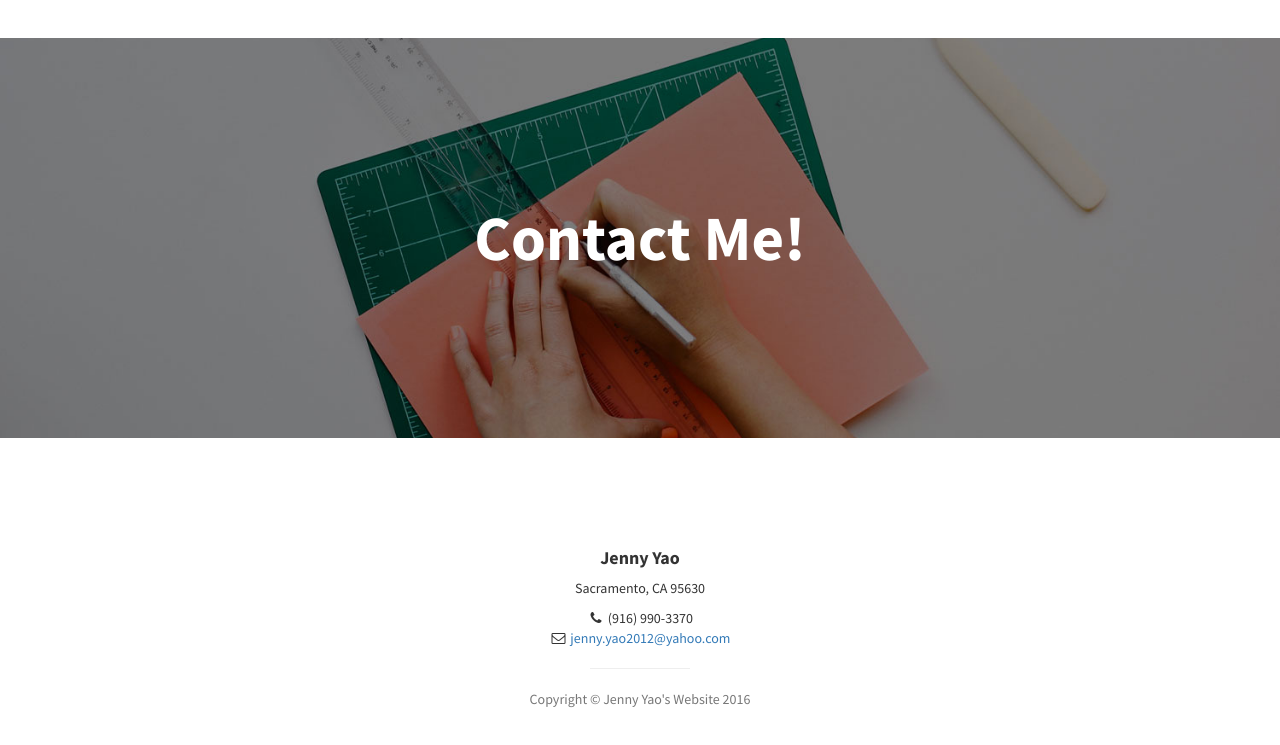
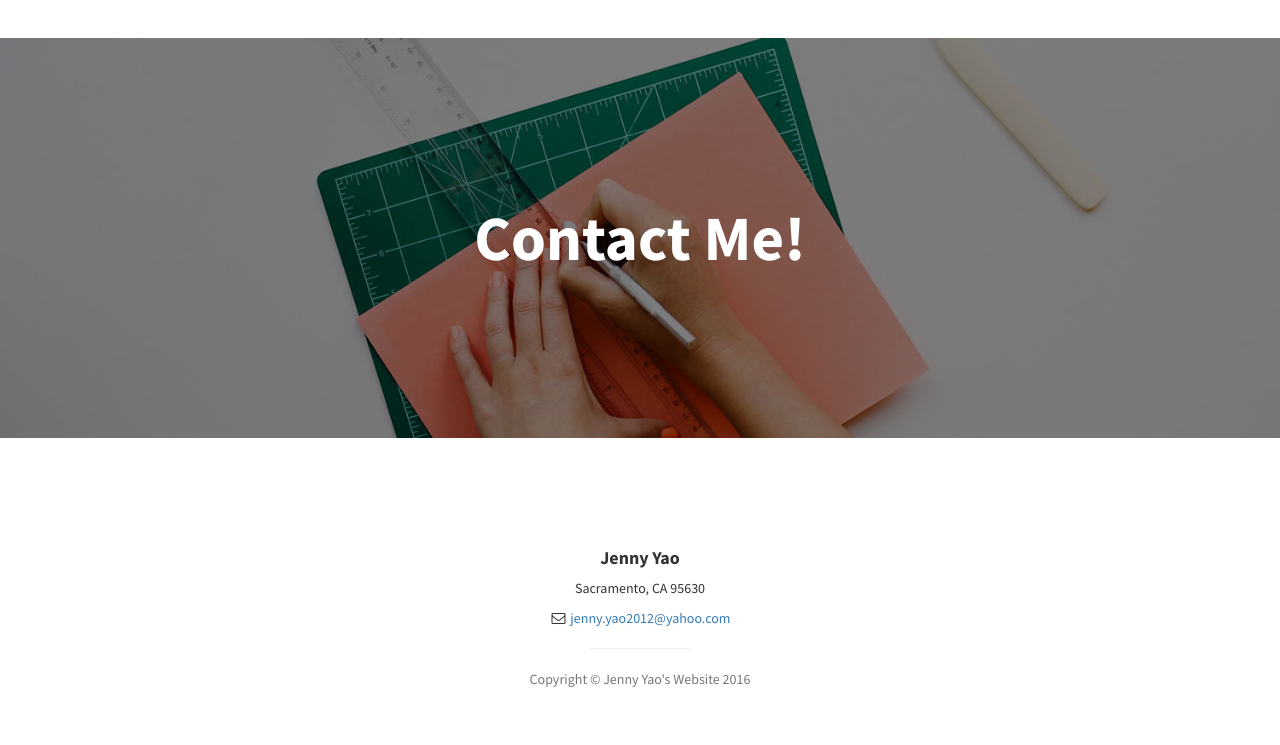
Before and after one commit to jennyao/jennyao.github.io, a plain HTML site: page index.html in a window 1280 px wide. Shown: the part 1221-1966 px from the top of the page. Drawn offline with Linux system fonts and the light colour scheme.

Commit message:
took out #

```diff
--- a/index.html
+++ b/index.html
@@ -107,7 +107,6 @@
                     </h4>
                     <p>Sacramento, CA 95630</p>
                     <ul class="list-unstyled">
-                        <li><i class="fa fa-phone fa-fw"></i> (916) 990-3370</li>
                         <li><i class="fa fa-envelope-o fa-fw"></i> <a href="mailto:jenny.yao2012@yahoo.com">jenny.yao2012@yahoo.com</a>
                         </li>
                     </ul>
```
